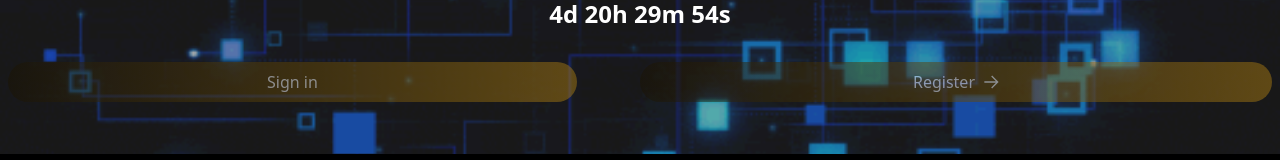
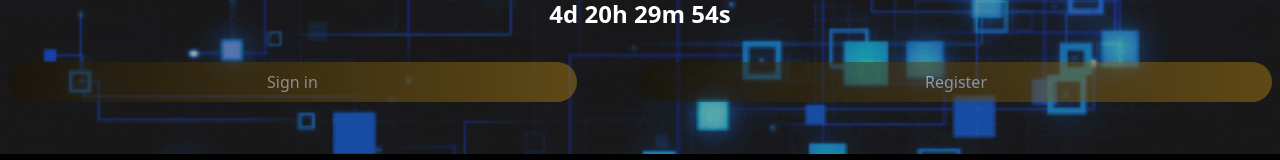
Before and after one commit to Awais-Ishaq-Ai/TheEagles.io, a React (Vite) app: page / in a window 1280 px wide. Shown: the part 236-396 px from the top of the page. Built offline with nearby package versions, Linux system fonts and the light colour scheme.

Commit message:
adding the login and signup setting

```diff
--- a/src/Components/Login/USDTlogin.jsx
+++ b/src/Components/Login/USDTlogin.jsx
@@ -1,7 +1,10 @@
-import { Link } from 'react-router-dom';
+import { Link, useLocation } from 'react-router-dom';
 import USDT from '/assets/LoginImages/tether.png';
 
 const USDTlogin = () => {
+  const location = useLocation();
+  const type = location.state?.type || 'login'; // Get type from state
+
   return (
     <>
       <div className='bg-zinc-900 h-auto w-full px-3 py-5 mt-6 rounded-lg'>
@@ -23,16 +26,20 @@ const USDTlogin = () => {
           <p>Instant transaction</p>
           <p>Limitation:</p>
           <p>
-            Due to the stable price, it is different to make money on growth{' '}
+            Due to the stable price, it is difficult to make money on growth
           </p>
         </div>
         <Link to='/auth'>
           <div className='bg-gradient-to-r from-[#a67912] to-[#1a1303] w-3/4 mx-auto flex items-center justify-center px-8 py-3 mt-12 text-textColor3 font-medium rounded-full'>
-            <button>Login USDT</button>
+            <button>
+              {' '}
+              {type === 'register' ? 'Register USDT' : 'Login USDT'}
+            </button>
           </div>
         </Link>
       </div>
     </>
   );
 };
+
 export default USDTlogin;
--- a/src/Pages/Landingpage.jsx
+++ b/src/Pages/Landingpage.jsx
@@ -129,7 +129,7 @@ function Landingpage() {
             {/* Buttons */}
             <div className='flex justify-between px-2 mt-8 w-[100%]'>
               <div className='w-[45%]'>
-                <Link to='/login'>
+                <Link to='/login' state={{ type: 'login' }}>
                   <button
                     className={`w-[100%] py-2 rounded-full text-white bg-gradient-to-r from-[#1a1303] to-[#a67912] ${
                       !isExpired ? 'opacity-50 cursor-not-allowed' : ''
@@ -141,7 +141,7 @@ function Landingpage() {
                 </Link>
               </div>
               <div className='w-[50%]'>
-                <Link to='/support'>
+                <Link to='/login' state={{ type: 'register' }}>
                   <button
                     className={`w-[100%] py-2 rounded-full text-white bg-gradient-to-r from-[#1a1303] to-[#a67912] h-[40px] ${
                       !isExpired ? 'opacity-50 cursor-not-allowed' : ''
@@ -149,7 +149,7 @@ function Landingpage() {
                     disabled={!isExpired}
                   >
                     <div className='flex items-center justify-center gap-2'>
-                      Register <GrLinkNext />
+                      Register
                     </div>
                   </button>
                 </Link>
```
